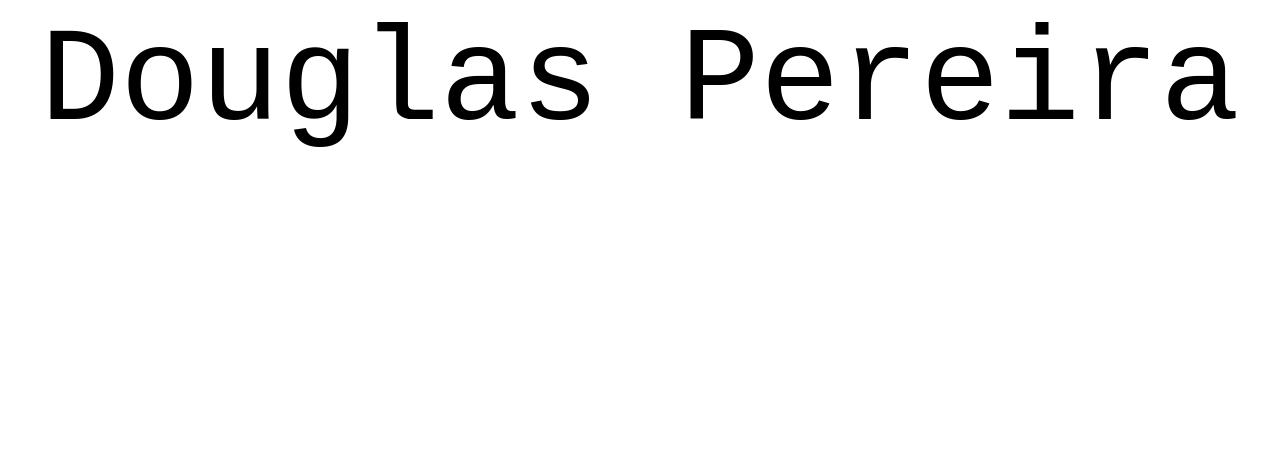
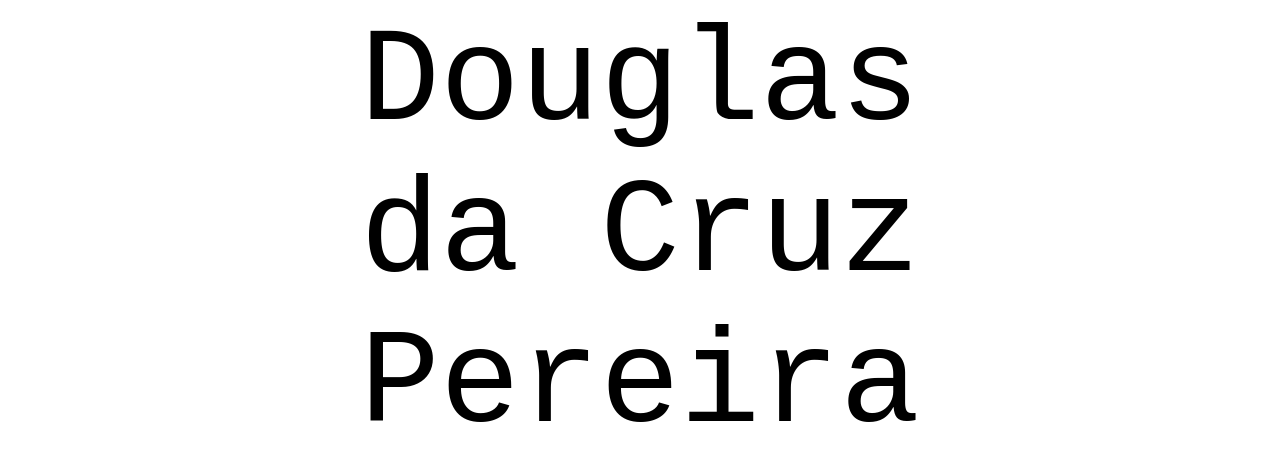
Before and after one commit to DouglasPereira13/Douglas, a plain HTML site: page index.html in a window 1280 px wide. Drawn offline with Linux system fonts and the light colour scheme; a web font is replaced by a local one.

Commit message:
Update index.html

```diff
--- a/index.html
+++ b/index.html
@@ -9,7 +9,7 @@
   <section id="cabecalho">
 
   </section>
-  <div id="titulo">Douglas Pereira</div>
+  <div id="titulo">Douglas<br/>da Cruz<br/>Pereira</div>
   <section id="redesSociais">
 
   </section>
```
